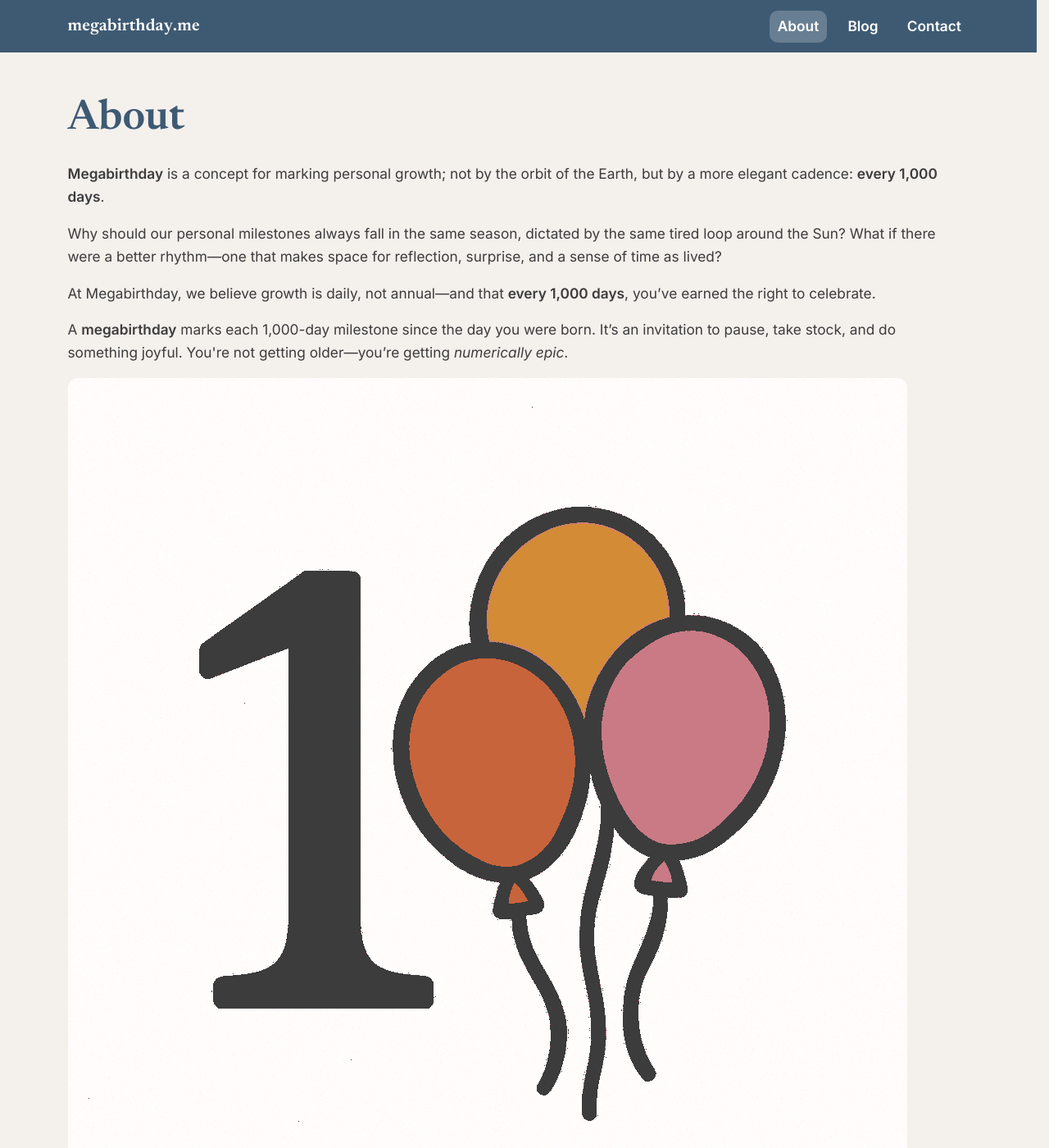
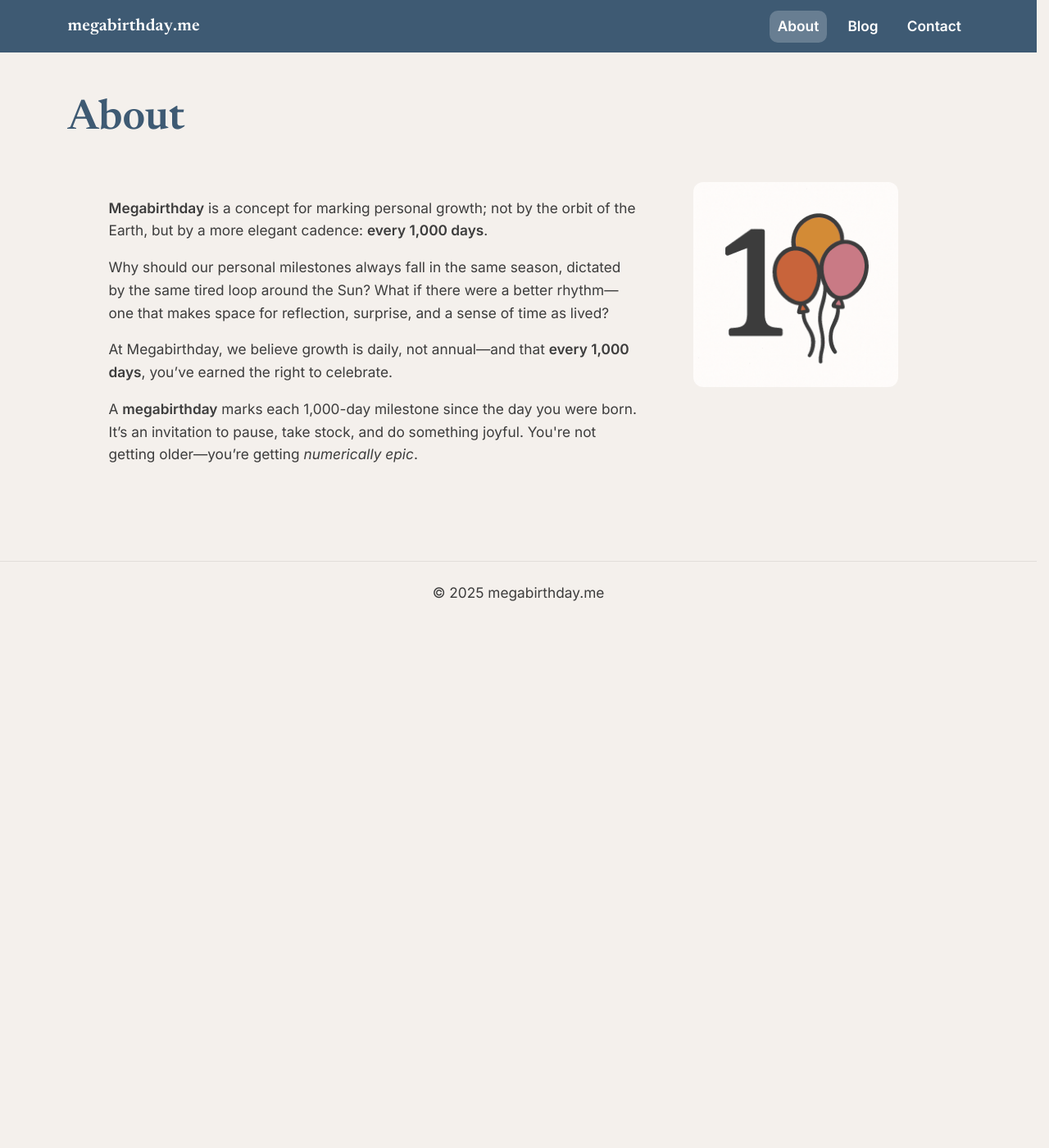
Before and after one commit to Vazool/megabirthday, a Jekyll site: the page built from about.html, in a window 1280 px wide and 1400 px high. Shown: the whole window at 82% size. Built offline with Jekyll 4.4.1, drawn with Linux system fonts in a browser that asks for light colours.

Commit message:
Update main.css
Add css for about wrapper and image (also for contact page)

```diff
--- a/assets/css/main.css
+++ b/assets/css/main.css
@@ -123,6 +123,39 @@ main{
 /* ================
    5) COMPONENTS
    ================ */
+/* ==============================
+   COMPONENTS: About/Contact Layout
+   ============================== */
+
+.about-wrapper {
+  display: flex;
+  align-items: flex-start;
+  gap: 2rem;
+  margin: 2rem auto;
+  max-width: 1000px;
+  padding: 1rem;
+}
+
+.about-text { flex: 2; }
+
+.about-image { flex: 1; text-align: center; }
+
+.about-image img {
+  width: 250px;
+  max-width: 100%;
+  height: auto;
+}
+
+.image-attribution {
+  font-size: 0.75rem;
+  margin-top: 0.5rem;
+  color: #777;
+}
+
+@media (max-width: 768px) {
+  .about-wrapper { flex-direction: column; }
+  .about-image { margin-top: 1rem; }
+}
 
 /* Header / Nav */
 .site-header{
```
